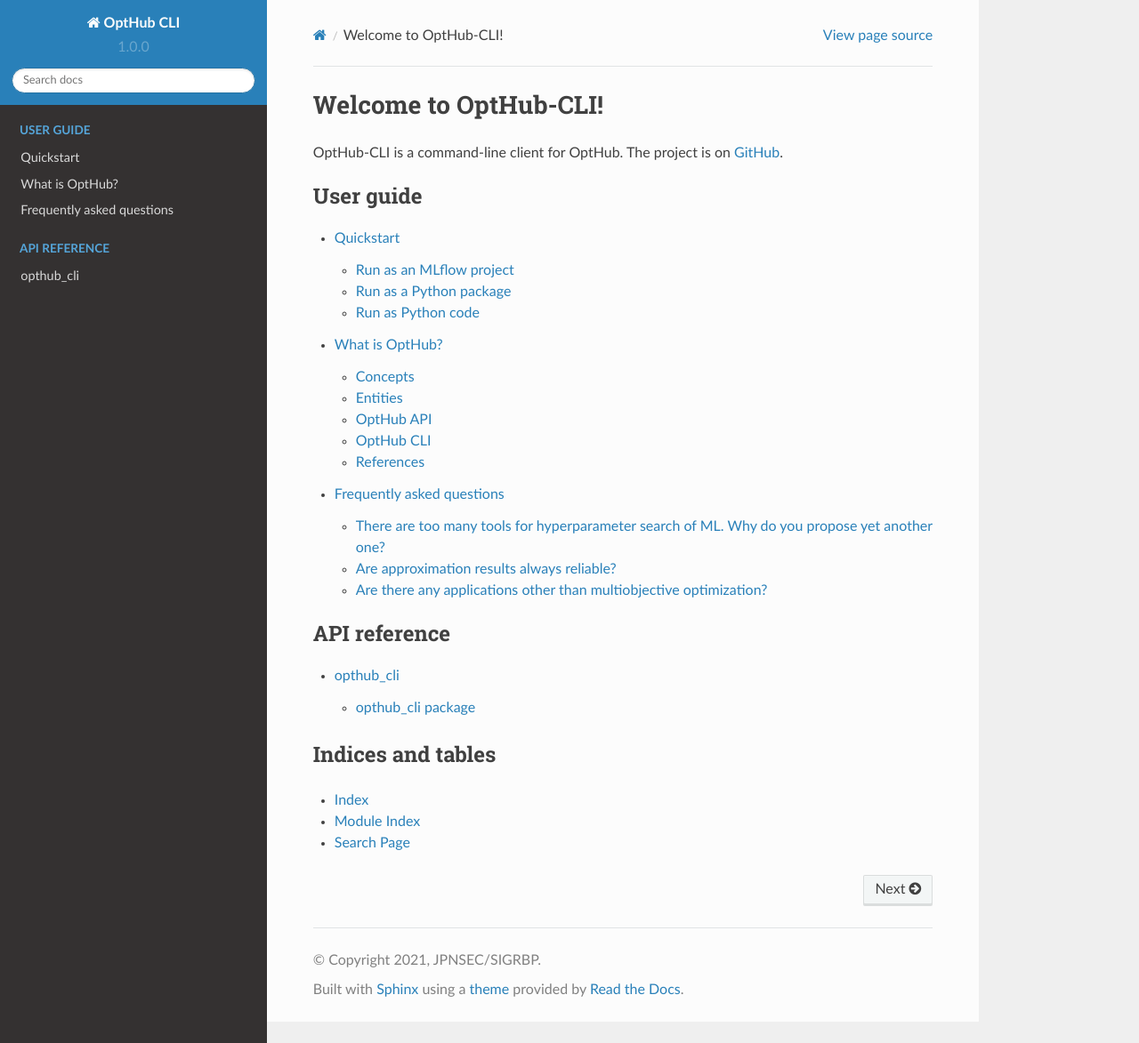
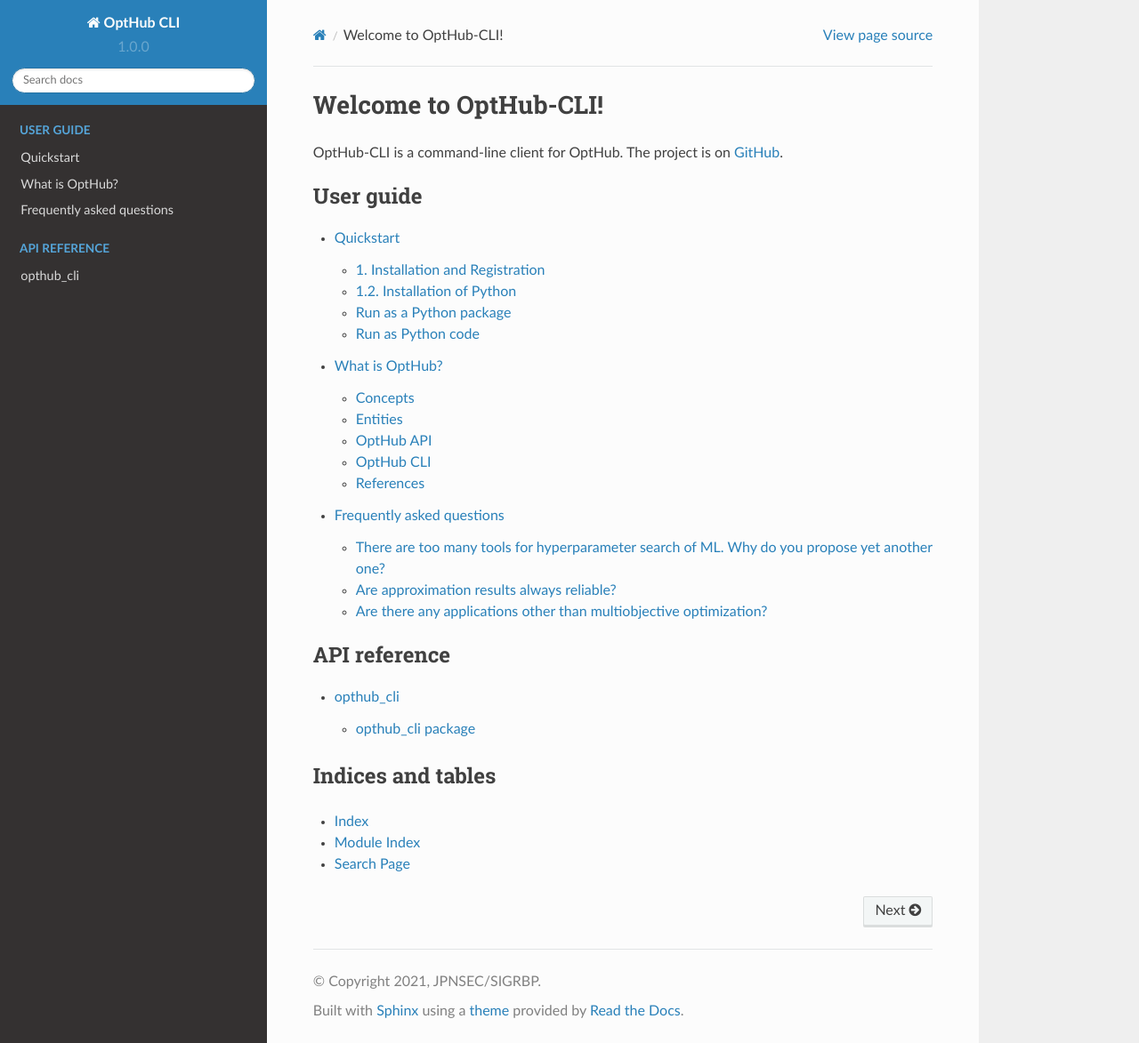
Before and after one commit to opthub-org/opthub-cli, a Sphinx documentation site: the page built from docs/index.rst, in a window 1280 px wide and 1173 px high. Shown: the whole window at 89% size. Built offline with Sphinx 7.4.7 and the Read the Docs theme 2.0.0, drawn with Linux system fonts in a browser that asks for light colours; some of the changed lines change nothing that is shown.

Commit message:
Update docs

```diff
--- a/docs/quickstart.rst
+++ b/docs/quickstart.rst
@@ -1,85 +1,66 @@
 Quickstart
 ==========
 
-There are several ways to use PyTorch-BSF.
+This tutorial instructs how to play a competition on the new competition server lounched this year. On this page, you will try to install a client tool for the competition, create your account, and solve some example problems!
 
+Table of Contents (30 min read)
 
-Run as an MLflow project
-------------------------
+Installation and Registration
+Reading problem Description
+Solving Problems
+Checking Your Results
 
-If you have data and labels for training a Bezier simplex in common file formats such as CSV, JSON, etc., then the easiest way is to invoke PyTorch-BSF via `MLflow`_.
-In this way, some CUI commands for training and prediction are provided without installing PyTorch-BSF.
-On each training and prediction, separation of runtime environment and installation of PyTorch-BSF are automatically handled by MLflow!
+1. Installation and Registration
+--------------------------------
 
-.. _MLflow: https://www.mlflow.org/docs/latest/
+To play competitions, you need to setup the client tool and your account.
 
+1.1. Terminal
+^^^^^^^^^^^^^
 
-Installation
-^^^^^^^^^^^^
+Instructions in this tutorial are performed on the command line. Please use your favorite terminal software, e.g,:
 
-First, install `Miniconda`_.
-Then, install ``mlflow`` conda package from ``conda-forge`` channel:
+- Windows
+  - Power Shell
+  - Command prompt
+  - WSL, WSL2
+  - Cygwin, MinGW
+- Mac
+  - Terminal
+  - iTerm
+- Linux
+  - xterm
+  - Gnome terminal
 
-.. code-block:: bash
+You can also play a competition on your mobile with the following terminal apps (available on the app store):
 
-   conda install -c conda-forge mlflow
+- Android
+  - Termux
+- iPhone (or iOS)
+  - a-Shell
 
-.. _Miniconda: https://docs.conda.io/en/latest/miniconda.html
+1.2. Installation of Python
+---------------------------
 
+The client tool requires Python 3.6 or higher.
+Please check your Python version as follows:
 
-Training
-^^^^^^^^
+.. code::
 
-Let's prepare data and labels for training:
+   $ python --version
 
-.. code-block:: bash
+If the version is shown and meets the requirements, you can skip the rest of this subsection.
+Otherwise, you need to install Python on your computer.
 
-   cat << EOS > train_data.tsv
-   1 2
-   4 3
-   5 6
-   EOS
+If you use Windows with Power Shell or Command Prompt, access `Microsoft Store`_ and click the "Install" button.
+If you use other OSs and terminals, install Python via package managers on your OS.
+After installation, please confirm Python of the required version is available.
 
-   cat << EOS > train_label.tsv
-   1
-   2
-   3
-   EOS
+`Microsoft Store`: https://www.microsoft.com/en-us/p/python-38/9mssztt1n39l?activetab=pivot:overviewtab
 
-.. warning::
-   The data file and label file must have the same number of lines.
+.. code::
 
-Now, you can fit a Bezier simplex to those data and labels with the latest version of PyTorch-BSF:
-
-.. code-block:: bash
-
-   mlflow run https://github.com/rafcc/pytorch-bsf \
-   -P data=train_data.tsv \
-   -P label=train_label.tsv \
-   -P degree=3
-
-
-After the command finished, you will get a trained model in ``mlruns`` directory.
-
-
-Prediction
-^^^^^^^^^^
-
-.. code-block:: bash
-
-   mlflow models predict \
-     --model-uri file://`pwd`/mlruns/0/${run_uuid}/artifacts/model \
-     --content-type csv \
-     --input-path test_data.csv \
-     --output-path test_label.csv
-
-
-You have results in ``test_label.csv``:
-
-.. code-block:: bash
-
-   cat test_label.csv
-   [0, 0, 0, 0, 0, 0, 0, 0, 0, 0, 0, 0, 0, 0, 0, 0, 0, 0, 0, 0, 0, 0, 0, 0, 0, 0, 0, 0, 0, 0, 0, 0, 0, 0, 0, 0, 0, 0, 0, 0, 0, 0, 0, 0, 0, 0, 0, 0, 0, 1, 1, 1, 1, 1, 1, 1, 1, 1, 1, 1, 1, 1, 1, 1, 1, 1, 1, 1, 1, 1, 1, 1, 1, 1, 1, 1, 1, 1, 1, 1, 1, 1, 1, 1, 1, 1, 1, 1, 1, 1, 1, 1, 1, 1, 1, 1, 1, 1, 1, 2, 2, 2, 2, 2, 2, 2, 2, 2, 2, 2, 2, 2, 2, 2, 2, 2, 2, 2, 2, 2, 2, 2, 2, 2, 2, 2, 2, 2, 2, 2, 2, 2, 2, 2, 2, 2, 2, 2, 2, 2, 2, 2, 2, 2, 2, 2, 2, 2, 2]
+   $ python --version
 
 
 Serve prediction API
```
